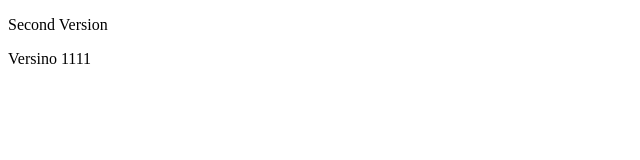
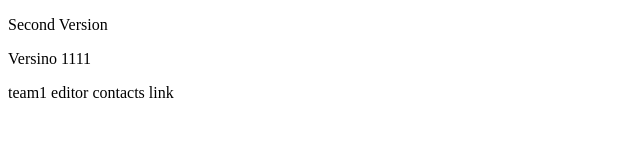
Before and after one commit to janwuiii/Project1, a plain HTML site: page index.html in a window 1280 px wide. Shown: the whole page, without its empty margins (0-640 px from the left). Drawn offline with Linux system fonts and the light colour scheme.

Commit message:
team1 new link

```diff
--- a/index.html
+++ b/index.html
@@ -8,5 +8,8 @@
 <p>Second Version</p>
 
 Versino 1111
+
+
+<p>team1 editor contacts link</p>
 </body>
 </html>
```
